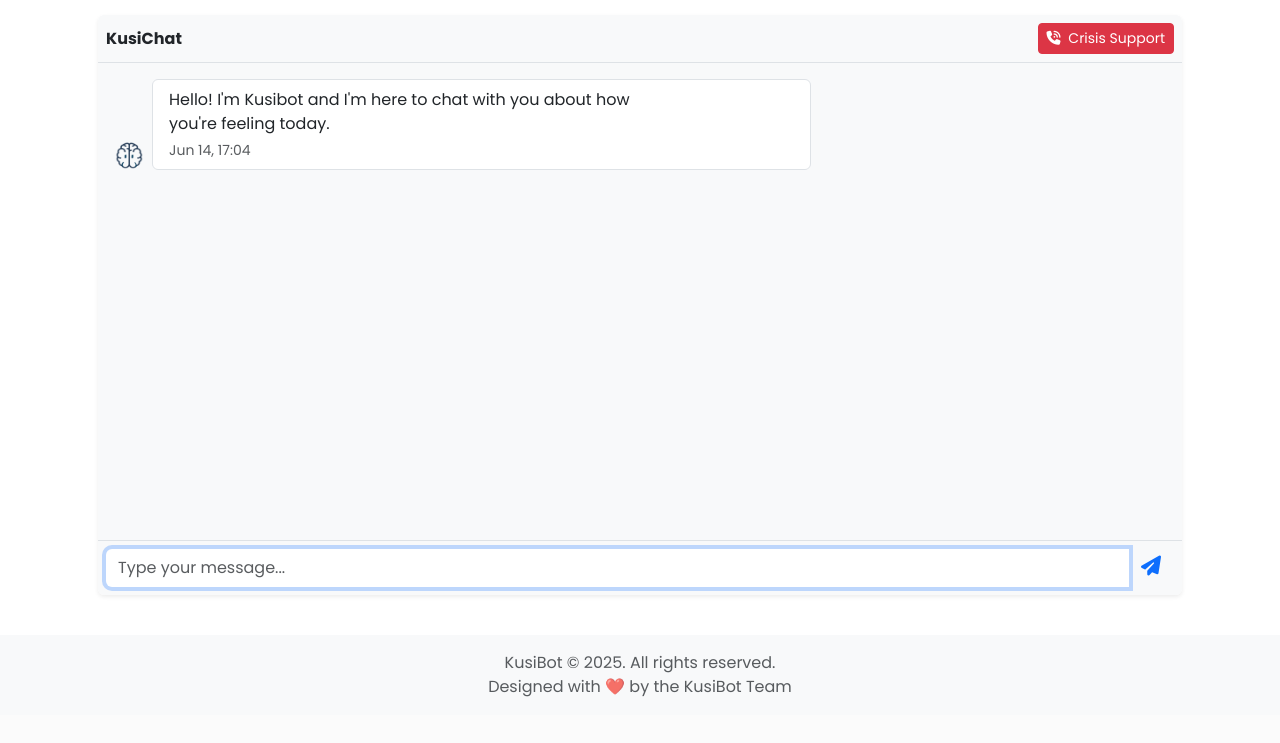
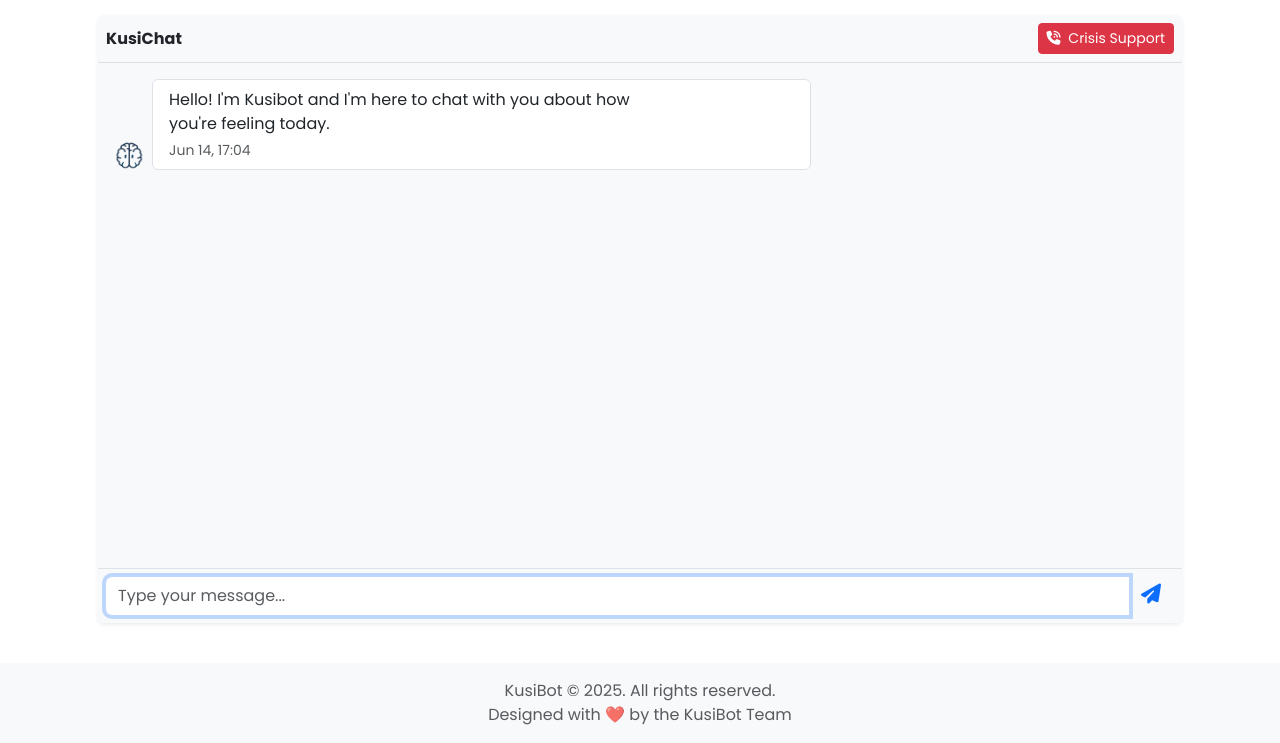
Before and after one commit to didierrc/KusiBot, a Flask app: page /chatbot/ in a window 1280 px wide. Shown: the part 85-828 px from the top of the page. Before the commit the page ends 782 px from the top, so only its background shows below. Run offline with Flask 3, Linux system fonts and the light colour scheme; a user stored in the database is signed in; data comes from the database, SQL or seed files in the repository; parts of the project's set-up code (start-up, migrations or seed data) failed here and were passed over; some libraries are stand-ins or nearby versions.

Commit message:
Added change on chat window size

```diff
--- a/kusibot/app/chatbot/templates/chatbot.html
+++ b/kusibot/app/chatbot/templates/chatbot.html
@@ -10,7 +10,7 @@
 {% block content %}
 
 <!-- Main container for the Chat -->
-<div class="container-fluid h-100 p-0 d-flex flex-column">
+<div class="container-fluid p-0 d-flex flex-column" style="height: 80vh;">
 
     <!-- Card container -->
     <div class="card flex-grow-1 m-lg-3 border-0 shadow-sm overflow-hidden">
```
